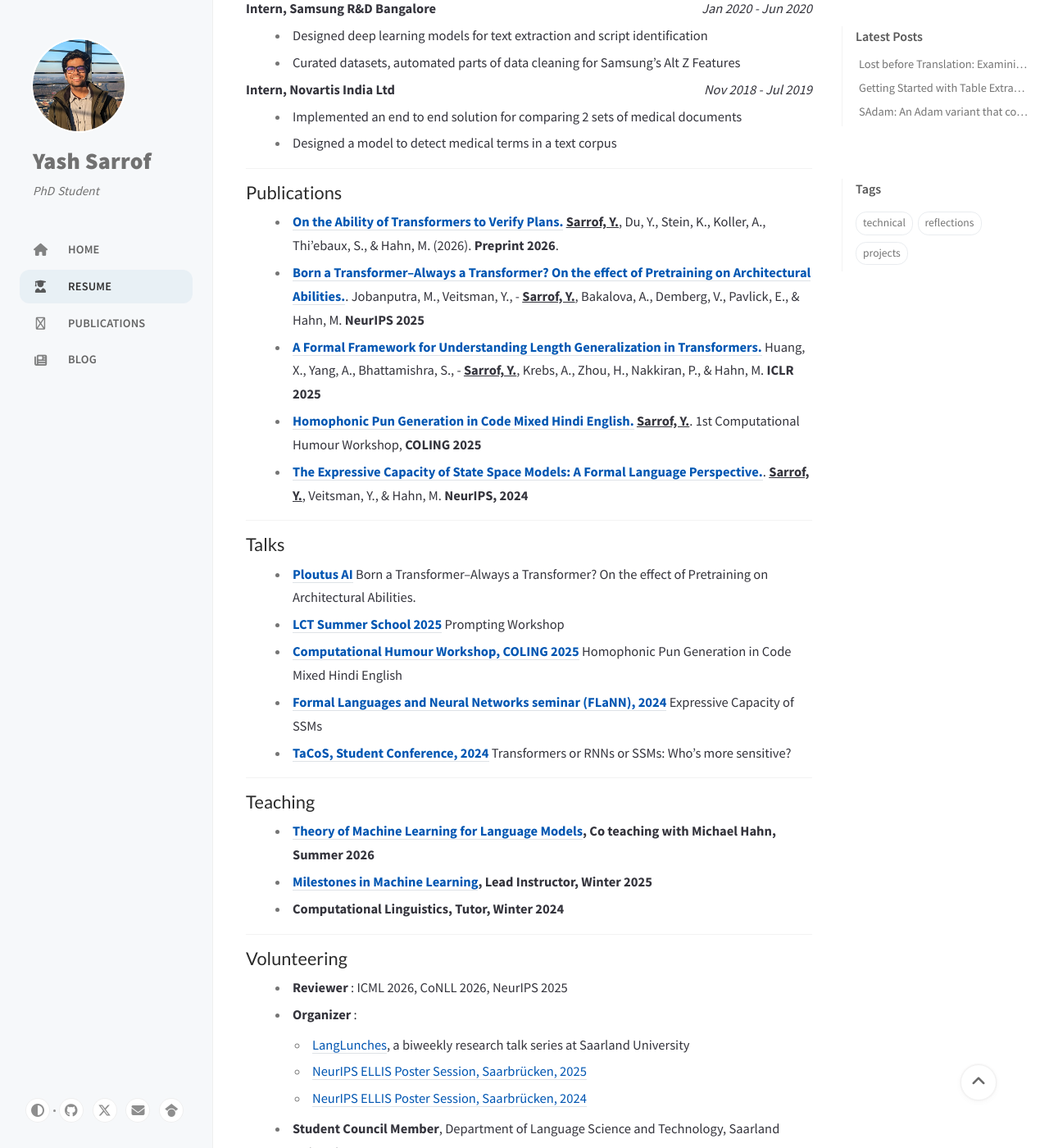
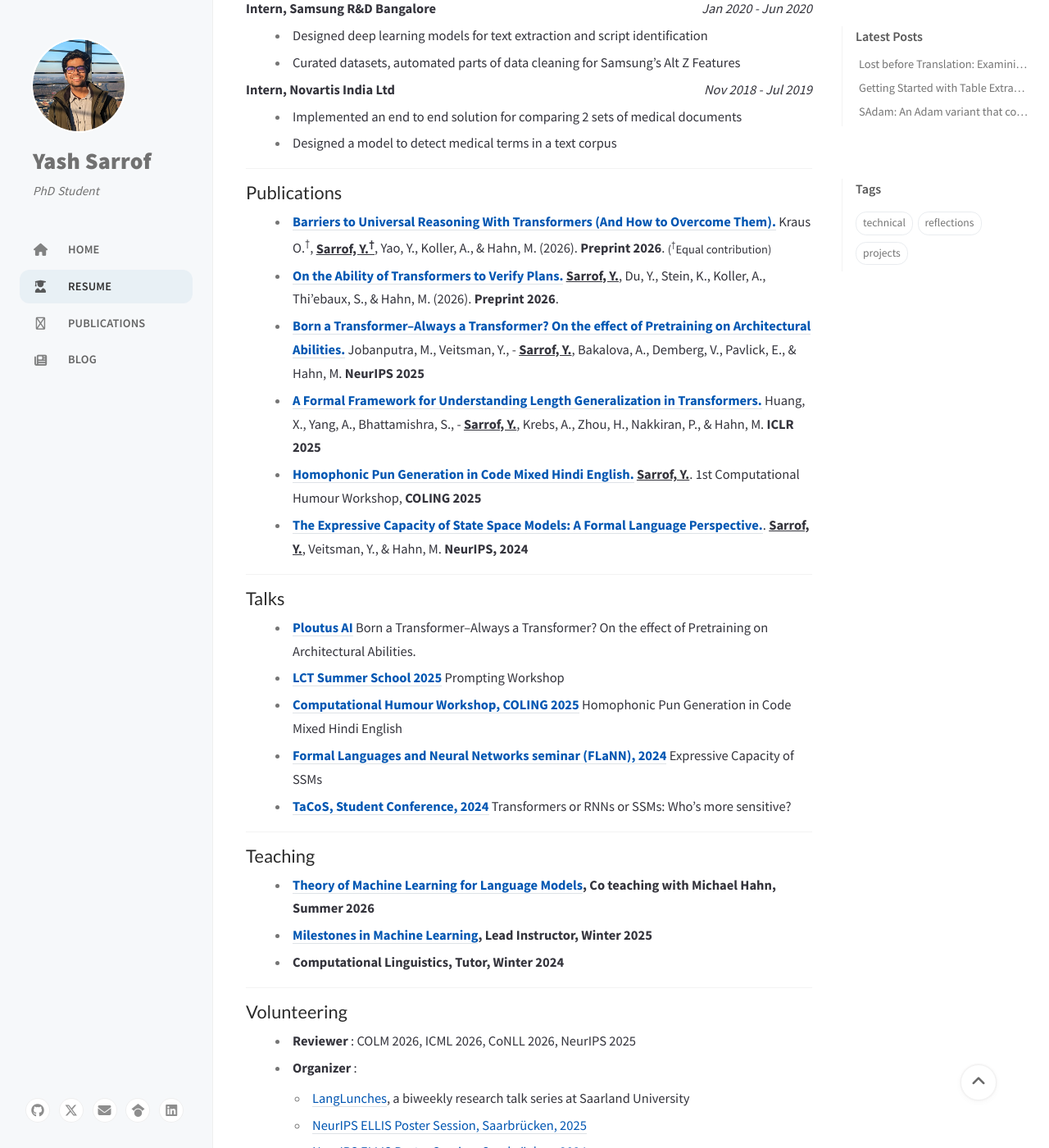
Before and after one commit to yashYRS/yashYRS.github.io, a Jekyll site: the page built from _tabs/resume.md, in a window 1280 px wide and 1400 px high, scrolled down 601 px. Shown: the whole window at 82% size. Built offline with Jekyll 4.4.1, drawn with Linux system fonts in a browser that asks for light colours; cached includes are drawn as plain includes; comment, search, counter and statistics services are not loaded; some of the changed text lies outside the part shown.

Commit message:
updated minor things

```diff
--- a/_config.yml
+++ b/_config.yml
@@ -89,7 +89,7 @@ pageviews:
 #     light  - Use the light color scheme
 #     dark   - Use the dark color scheme
 #
-theme_mode: # [light | dark]
+theme_mode: light
 
 # The CDN endpoint for media resources.
 # Notice that once it is assigned, the CDN url
--- a/_data/contact.yml
+++ b/_data/contact.yml
@@ -15,6 +15,10 @@
   icon: 'fab fa-google-scholar'
   url: 'https://scholar.google.com/citations?user=flWrpAoAAAAJ&hl=en'
 
+- type: linkedin
+  icon: 'fab fa-linkedin'
+  url: 'https://www.linkedin.com/in/yash-sarrof-094364142/'
+
 # - type: rss
 #   icon: "fas fa-rss"
 #   noblank: true
--- a/_data/resume.yaml
+++ b/_data/resume.yaml
@@ -69,8 +69,9 @@ data:
   publications:
     title: Publications
     text: |
+        - [**Barriers to Universal Reasoning With Transformers (And How to Overcome Them).**](https://arxiv.org/abs/2604.25800) Kraus O.<sup>†</sup>, <u><strong>Sarrof, Y.<sup>†</sup></strong></u>, Yao, Y., Koller, A., & Hahn, M. (2026). **Preprint 2026**. <small>(<sup>†</sup>Equal contribution)</small>
         - [**On the Ability of Transformers to Verify Plans.**](https://arxiv.org/abs/2603.19954) <u><strong>Sarrof, Y.</strong></u>, Du, Y., Stein, K., Koller, A., Thi'ebaux, S., & Hahn, M. (2026). **Preprint 2026**.
-        - [**Born a Transformer--Always a Transformer? On the effect of Pretraining on Architectural Abilities.**](https://openreview.net/forum?id=eV5YIrJPdy). Jobanputra, M., Veitsman, Y., - <u><strong>Sarrof, Y.</strong></u>, Bakalova, A., Demberg, V., Pavlick, E., & Hahn, M.  **NeurIPS 2025**
+        - [**Born a Transformer--Always a Transformer? On the effect of Pretraining on Architectural Abilities.**](https://openreview.net/forum?id=eV5YIrJPdy) Jobanputra, M., Veitsman, Y., - <u><strong>Sarrof, Y.</strong></u>, Bakalova, A., Demberg, V., Pavlick, E., & Hahn, M.  **NeurIPS 2025**
         - [**A Formal Framework for Understanding Length Generalization in Transformers.**](https://openreview.net/pdf?id=U49N5V51rU) Huang, X., Yang, A., Bhattamishra, S., - <u><strong>Sarrof, Y.</strong></u>, Krebs, A., Zhou, H., Nakkiran, P., & Hahn, M. **ICLR 2025**
         - [**Homophonic Pun Generation in Code Mixed Hindi English.**](https://coling-2025-proceedings.s3.us-east-1.amazonaws.com/workshops/CHum/pdf/2025.chum-1.4.pdf) <u><strong>Sarrof, Y.</strong></u>. 1st Computational Humour Workshop, **COLING 2025**
         - [**The Expressive Capacity of State Space Models: A Formal Language Perspective.**](https://arxiv.org/abs/2405.17394). <u><strong>Sarrof, Y.</strong></u>, Veitsman, Y., & Hahn, M. **NeurIPS, 2024**
@@ -95,12 +96,12 @@ data:
   volunteering:
     title: Volunteering
     text: |
-      - **Reviewer** : ICML 2026, CoNLL 2026, NeurIPS 2025
+      - **Reviewer** : COLM 2026, ICML 2026, CoNLL 2026, NeurIPS 2025
       - **Organizer** :
         - [LangLunches](https://langlunches.github.io/), a biweekly research talk series at Saarland University
         - [NeurIPS ELLIS Poster Session, Saarbrücken, 2025](https://lacoco-lab.github.io/events/PreNeurIPS2025/)
         - [NeurIPS ELLIS Poster Session, Saarbrücken, 2024](https://lacoco-lab.github.io/events/PreNeurIPS2024/)
-      - **Student Council Member**, Department of Language Science and Technology, Saarland University
+      - **Student Council Member**, (Apr'24- Mar'25)  Dept of Language Science & Technology, Saarland University
 
   skills:
     title: Technical Skills
```
Also changed, not shown: _bibliography/papers.bib (+12 -2 lines).
